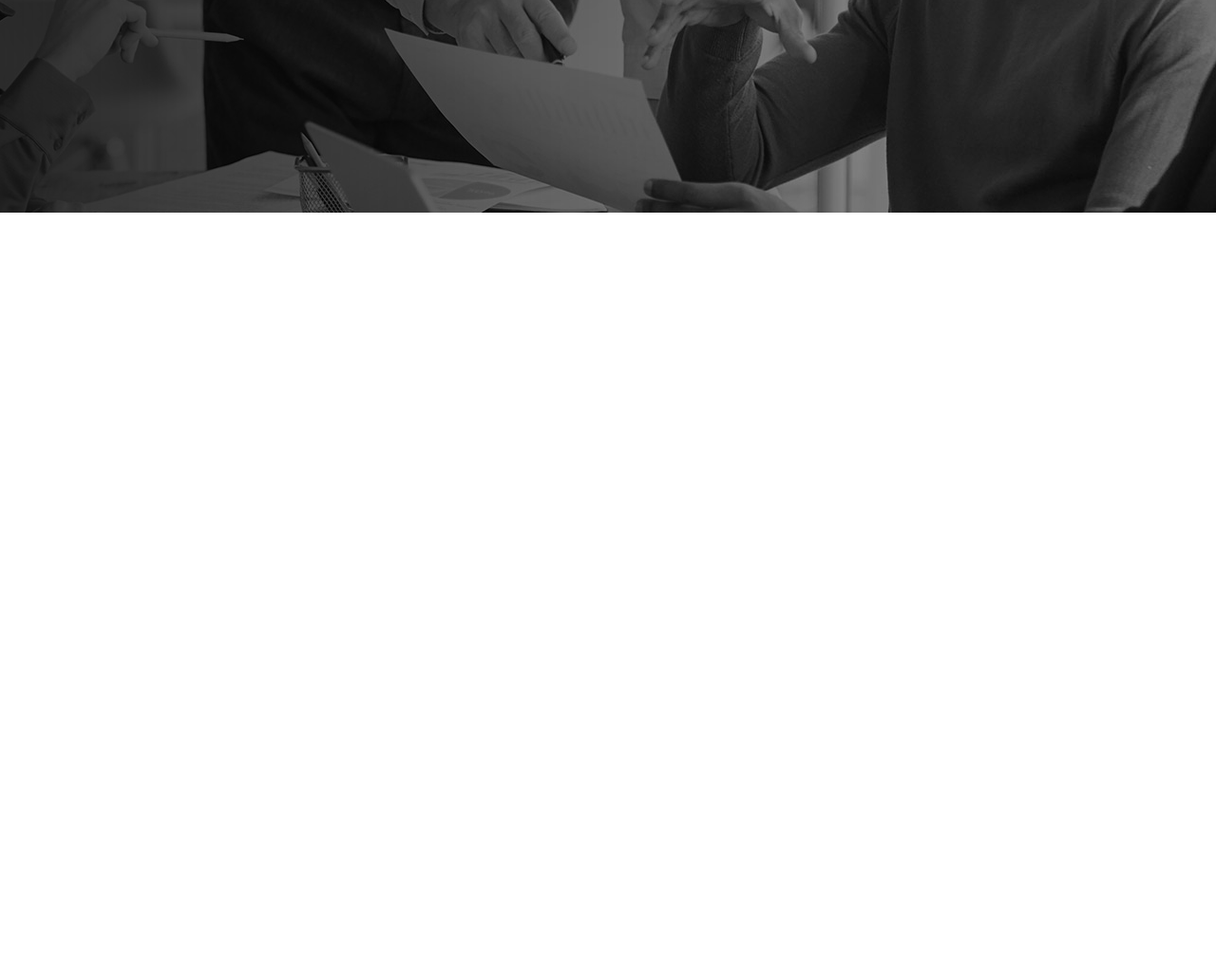
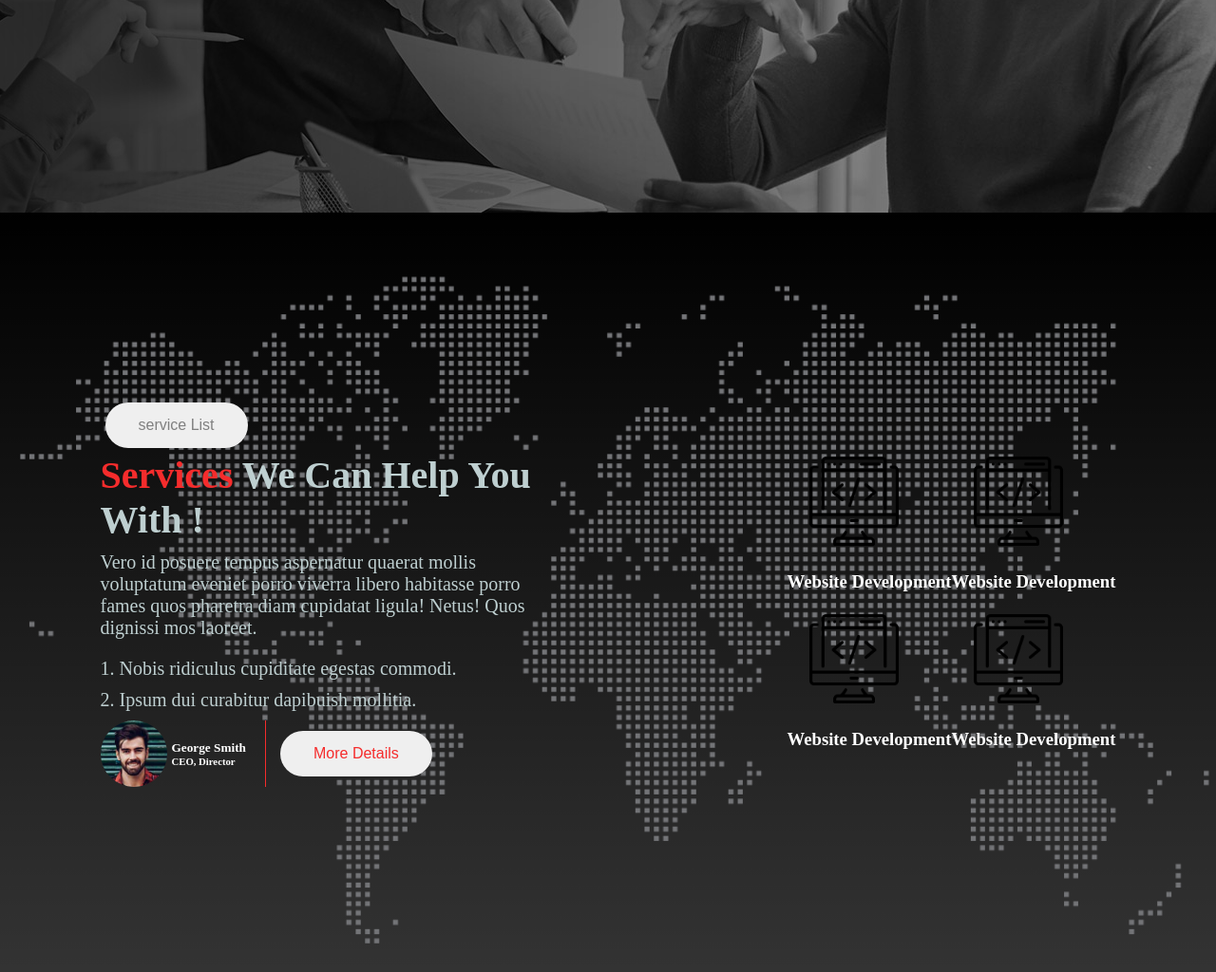
Before and after one commit to rh-abir/session01, a plain HTML site: page index.html in a window 1280 px wide. Shown: the part 651-1675 px from the top of the page at 95% size. Before the commit the page ends 875 px from the top, so only its background shows below. Drawn offline with Linux system fonts and the light colour scheme.

Commit message:
service section add

```diff
--- a/index.html
+++ b/index.html
@@ -34,6 +34,56 @@
                 </div>
             </div>
         </section>
+
+        <!-- service section -->
+
+        <section class="service-section">
+            <div class="service-left">
+                <button class="btn service-btn">service List</button>
+                <article class="sercie-article">
+                    <h2><span class="primary-color">Services</span> We Can Help You With !</h2>
+                    <p>Vero id posuere tempus aspernatur quaerat mollis voluptatum eveniet porro viverra libero habitasse porro fames quos pharetra diam cupidatat ligula! Netus! Quos dignissi mos laoreet.</p>
+                    <ol>
+                        <li>1. Nobis ridiculus cupiditate egestas commodi.</li>
+                        <li>2. Ipsum dui curabitur dapibuish mollitia.</li>
+                    </ol>
+                </article>
+                <div class="author">
+                    <div class="author-left">
+                        <img src="./asset/image/author.jpg" alt="">
+                        <div class="author-name">
+                        <h5>George Smith</h5>
+                        <h6>CEO, Director</h6>
+                        </div>
+                    </div>
+                    <div class="author-rihgt">
+                        <button class="btn more-details-btn">More Details</button>
+                    </div>
+                </div>
+            </div>
+            <div class="service-right">
+                <div class="service-box">
+                    <div class="service">
+                        <img src="./asset/icons/coding.png" alt="">
+                        <h3>Website Development</h3>
+                    </div>
+                    <div class="service">
+                        <img src="./asset/icons/coding.png" alt="">
+                        <h3>Website Development</h3>
+                    </div>
+                </div>
+                <div class="service-box">
+                    <div class="service">
+                        <img src="./asset/icons/coding.png" alt="">
+                        <h3>Website Development</h3>
+                    </div>
+                    <div class="service">
+                        <img src="./asset/icons/coding.png" alt="">
+                        <h3>Website Development</h3>
+                    </div>
+                </div>
+            </div>
+        </section>
     </main>
 </body>
 </html>
--- a/styles/style.css
+++ b/styles/style.css
@@ -1,11 +1,13 @@
-*{
+* {
     margin: 0;
     padding: 0;
 }
-.primary-color{
+
+.primary-color {
     color: #F52C2C;
 }
-.btn{
+
+.btn {
     padding: 15px 35px;
     border: none;
     font-size: 16px;
@@ -13,38 +15,44 @@
 
 }
 
-.header-section{
+.header-section {
     display: flex;
     justify-content: space-around;
     align-items: center;
-    background-color:#b6b6b6;
+    background-color: #b6b6b6;
     padding: 15px;
 }
-.left-area{
+
+.left-area {
     display: flex;
     align-items: center;
 }
-.left-area h5{
+
+.left-area h5 {
     color: #00FFFF;
     font-size: 18px;
 }
-.logo-text{
+
+.logo-text {
     color: #8ae6d2;
     font-size: 20px;
     font-weight: bold;
 
 }
-.right-area ul{
+
+.right-area ul {
     display: flex;
 }
+
 .right-area ul li {
     list-style: none;
     margin-left: 15px;
     font-size: 20px;
 }
+
 /* banner-section styles */
-.banner-section{
-    background-image: url("../asset/image/background.jpg"),linear-gradient(to right, rgba(0, 0, 0, 0.8), rgba(0, 0, 0,0.3));
+.banner-section {
+    background-image: url("../asset/image/background.jpg"), linear-gradient(to right, rgba(0, 0, 0, 0.8), rgba(0, 0, 0, 0.3));
     background-blend-mode: overlay;
     background-position: center;
     width: 100%;
@@ -55,19 +63,108 @@
     text-align: center;
 
 }
-.digital-banner .title{
+
+.digital-banner .title {
     font-size: 86px;
     font-weight: 900;
     color: white;
- }
-.digital-banner .description{
+}
+
+.digital-banner .description {
     width: 40%;
     margin: 0 auto;
     color: white;
     font-size: 22px;
     padding: 10px;
- }
-.btn-more{
-      background-color: #F52C2C;
-      color: #fff;
 }
+
+.btn-more {
+    background-color: #F52C2C;
+    color: #fff;
+}
+
+/* service-section */
+
+.service-section{
+    background-image: url("../asset/image/footer-bg.png"), linear-gradient(to bottom, rgba(0, 0, 0,1), rgba(0, 0, 0, 0.8));
+    background-repeat: no-repeat;
+    background-size: contain;
+    width: 100%;
+    height: 100vh;
+    background-position: center;
+    display: flex;
+    align-items: center;
+    justify-content: space-around;
+    color: white;
+    background-attachment: fixed;
+
+}
+.service-left{
+    width: 40%;
+}
+.service-btn{
+    color: gray;
+    border-radius: 25px;
+}
+.sercie-article h2{
+    font-size: 40px;
+    font-weight: bold;
+    color: #BECFD0;
+}
+.sercie-article p{
+    color: #BECFD0;
+    width: 90%;
+    font-size: 20px;
+    margin: 10px 0px 20px 0px;
+}
+.sercie-article li{
+    font-size: 20px;
+    color: #BECFD0;
+    margin-bottom: 10px;
+    list-style: none;
+}
+
+.author{
+    display: flex;
+    align-items: center;
+}
+
+.author-left{
+    display: flex;
+    margin-right: 10px;
+    align-items: center;
+    padding-right: 20px;
+    border-right: 1px solid  #F52C2C;;
+}
+
+.author-left img{
+    width: 70px;
+    height: 70px;
+    border-radius: 50px;
+    margin-right: 5px;
+}
+
+.more-details-btn{
+    border-radius: 25px;
+    color: #F52C2C;
+}
+
+.service-right{
+    display: flex;
+}gi
+.service{
+    background-color: white;
+    color: #000;
+    padding: 50px;
+    width: 200px;
+    height: 200px;
+    text-align: center;
+    border-radius: 5px;
+    margin: 15px;
+    box-shadow: 4px 4px 8px rgb(26 24 24);
+}
+
+.service-right img{
+    width: 100px;
+    padding: 20px;
+}
```
